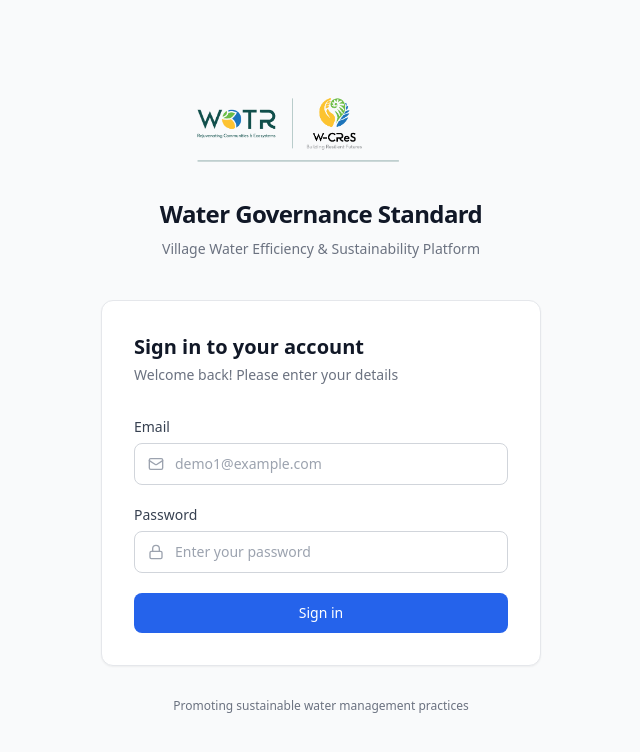
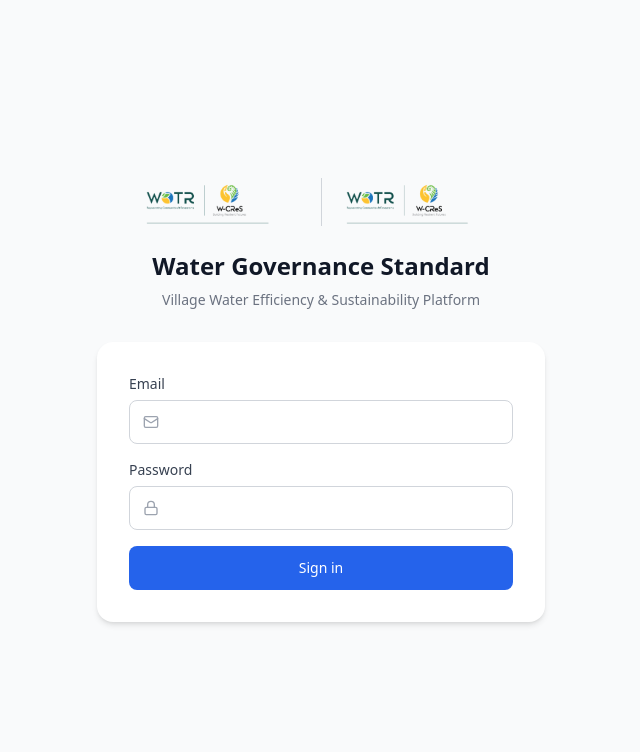
Before and after one commit to sahil-shelke/Dashboard_wotr_bpsch_frontend_bolt, a React (Vite) app: page / in a window 1280 px wide. Shown: the top 752 px of the page, without its empty margins (319-959 px from the left). Built offline with nearby package versions, Linux system fonts and the light colour scheme.

Commit message:
Refactor login page layout

```diff
--- a/src/components/LoginPage.tsx
+++ b/src/components/LoginPage.tsx
@@ -24,44 +24,40 @@ export const LoginPage = () => {
   };
 
   return (
-    <div className="min-h-screen bg-gray-50 flex items-center justify-center px-4 sm:px-6 lg:px-8">
-      <div className="w-full max-w-[440px]">
-        {/* Logo and Header */}
-        <div className="text-center mb-10">
-          <div className="flex justify-center mb-8">
-            <img
-              src="/w-cres.png"
-              alt="Water Governance Standard"
-              className="h-20 w-auto object-contain"
-            />
-          </div>
-          <h1 className="text-2xl font-semibold text-gray-900 mb-2 tracking-tight">
+    <div className="min-h-screen bg-gray-50 flex items-center justify-center px-4">
+      <div className="w-full max-w-md">
+        <div className="flex items-center justify-center gap-6 mb-6">
+          <img
+            src="/w-cres.png"
+            alt="W-CReS"
+            className="h-12 object-contain"
+          />
+          <div className="h-12 w-px bg-gray-300"></div>
+          <img
+            src="/w-cres.png"
+            alt="WOTR"
+            className="h-12 object-contain"
+          />
+        </div>
+
+        <div className="text-center mb-8">
+          <h1 className="text-2xl font-semibold text-gray-900">
             Water Governance Standard
           </h1>
-          <p className="text-sm text-gray-500 leading-relaxed">
+          <p className="text-sm text-gray-500 mt-2">
             Village Water Efficiency & Sustainability Platform
           </p>
         </div>
 
-        {/* Login Card */}
-        <div className="bg-white rounded-xl shadow-sm border border-gray-200 p-8">
-          <div className="mb-8">
-            <h2 className="text-xl font-semibold text-gray-900 mb-1">
-              Sign in to your account
-            </h2>
-            <p className="text-sm text-gray-500">
-              Welcome back! Please enter your details
-            </p>
-          </div>
-
+        <div className="bg-white rounded-2xl shadow-md p-8">
           {error && (
-            <div className="mb-6 bg-red-50 border border-red-200 rounded-lg p-3.5 flex items-start gap-3">
+            <div className="mb-5 bg-red-50 border border-red-200 rounded-lg p-3.5 flex items-start gap-3">
               <AlertCircle className="w-4 h-4 text-red-600 flex-shrink-0 mt-0.5" />
-              <p className="text-sm text-red-700 leading-snug">{error}</p>
+              <p className="text-sm text-red-700">{error}</p>
             </div>
           )}
 
-          <form onSubmit={handleSubmit} className="space-y-5">
+          <form onSubmit={handleSubmit} className="space-y-4">
             <div>
               <label
                 htmlFor="email"
@@ -78,8 +74,7 @@ export const LoginPage = () => {
                   type="email"
                   value={email}
                   onChange={(e) => setEmail(e.target.value)}
-                  className="block w-full pl-10 pr-3.5 py-2.5 text-sm border border-gray-300 rounded-lg focus:ring-2 focus:ring-blue-500 focus:border-transparent transition-shadow placeholder:text-gray-400"
-                  placeholder="demo1@example.com"
+                  className="block w-full h-11 pl-10 pr-3.5 text-sm border border-gray-300 rounded-lg focus:ring-2 focus:ring-blue-500 focus:border-transparent transition-shadow"
                   required
                 />
               </div>
@@ -101,8 +96,7 @@ export const LoginPage = () => {
                   type="password"
                   value={password}
                   onChange={(e) => setPassword(e.target.value)}
-                  className="block w-full pl-10 pr-3.5 py-2.5 text-sm border border-gray-300 rounded-lg focus:ring-2 focus:ring-blue-500 focus:border-transparent transition-shadow placeholder:text-gray-400"
-                  placeholder="Enter your password"
+                  className="block w-full h-11 pl-10 pr-3.5 text-sm border border-gray-300 rounded-lg focus:ring-2 focus:ring-blue-500 focus:border-transparent transition-shadow"
                   required
                 />
               </div>
@@ -111,7 +105,7 @@ export const LoginPage = () => {
             <button
               type="submit"
               disabled={isLoading}
-              className="w-full bg-blue-600 text-white text-sm font-medium py-2.5 px-4 rounded-lg hover:bg-blue-700 focus:outline-none focus:ring-2 focus:ring-blue-500 focus:ring-offset-2 transition-colors disabled:opacity-50 disabled:cursor-not-allowed"
+              className="w-full h-11 bg-blue-600 text-white text-sm font-medium rounded-lg hover:bg-blue-700 focus:outline-none focus:ring-2 focus:ring-blue-500 focus:ring-offset-2 transition-colors disabled:opacity-50 disabled:cursor-not-allowed"
             >
               {isLoading ? (
                 <span className="flex items-center justify-center gap-2">
@@ -124,10 +118,6 @@ export const LoginPage = () => {
             </button>
           </form>
         </div>
-
-        <p className="text-center text-xs text-gray-500 mt-8">
-          Promoting sustainable water management practices
-        </p>
       </div>
     </div>
   );
```
